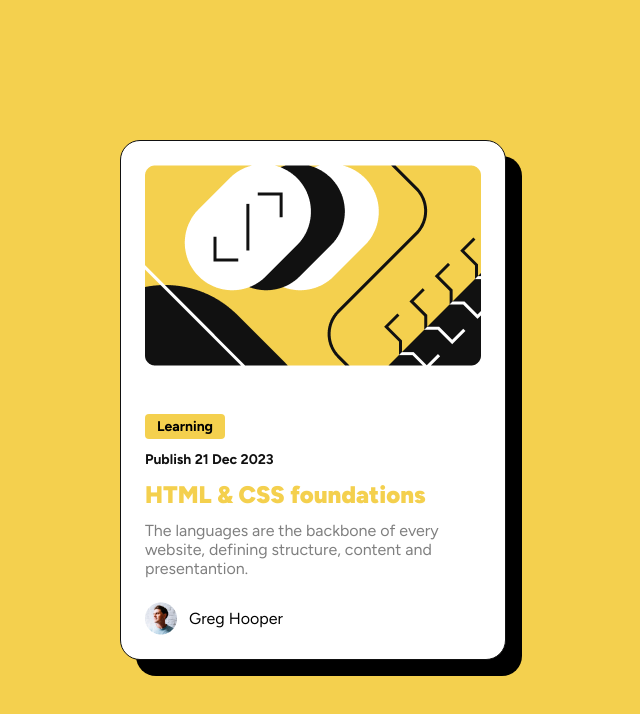
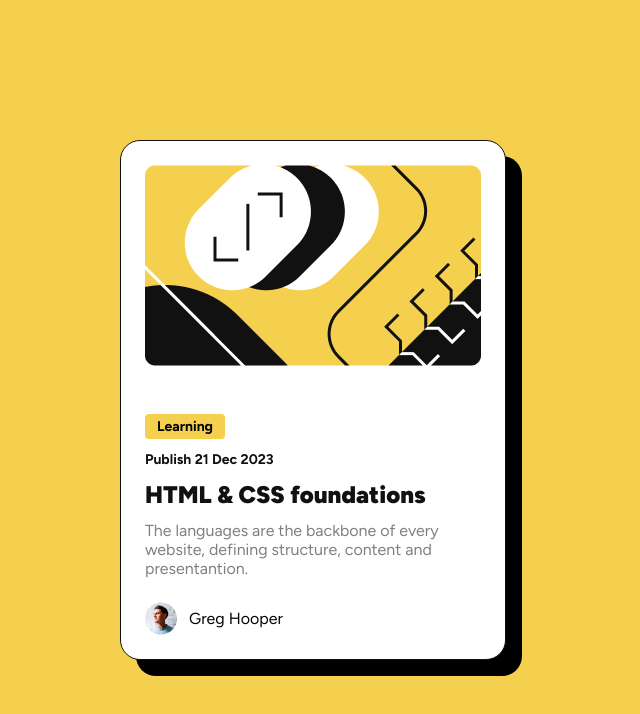
Before and after one commit to AnaBeatrizA-Silva/blogPreviewCard-FrontEndMentor, a plain HTML site: page index.html in a window 1280 px wide. Shown: the whole page, without its empty margins (327-967 px from the left). Drawn offline with Linux system fonts and the light colour scheme.

Commit message:
Changed the color of the title

```diff
--- a/style.css
+++ b/style.css
@@ -63,7 +63,7 @@ body {
 
 .info h1 {
     font-size: 2.4rem;
-    color: #F4D04E;
+    color: #111111;
     font-weight: 900;
 }
 
```
Also changed, not shown: img/blogPreviewCardFinal.png.
